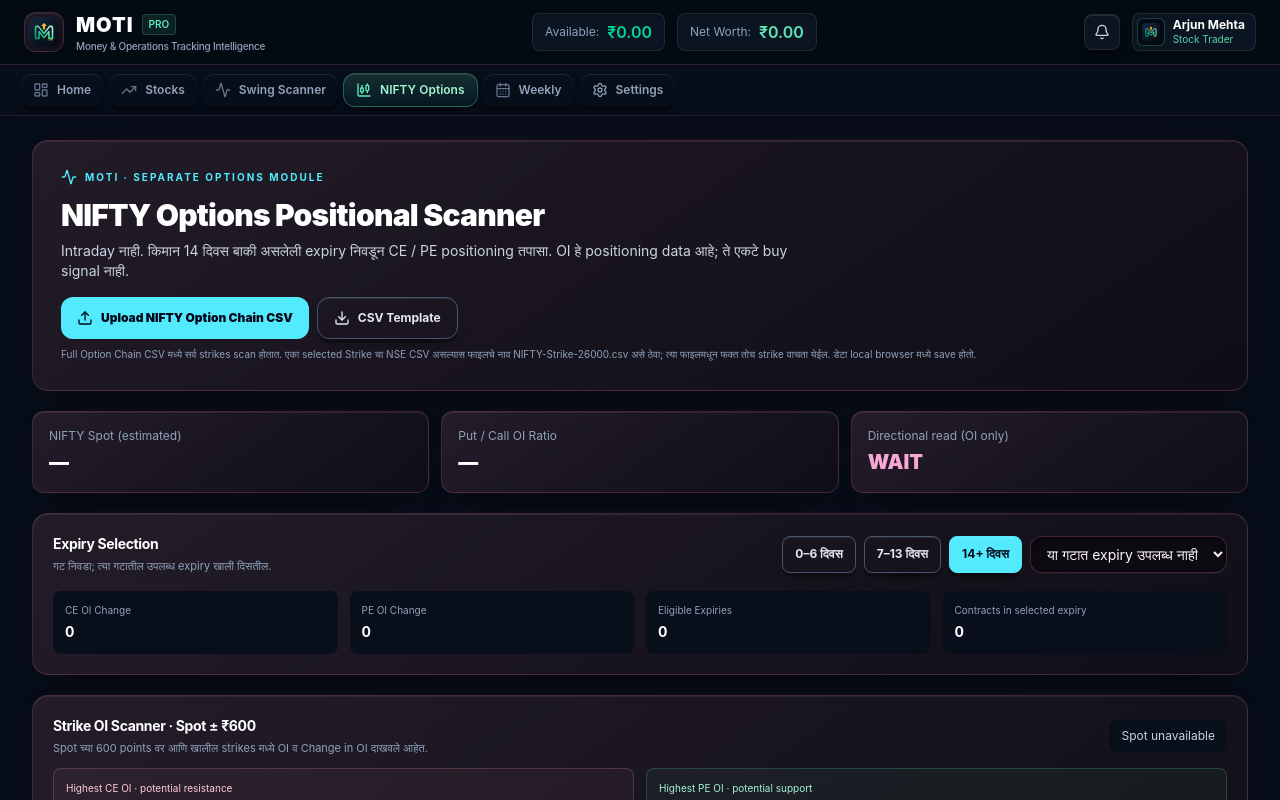
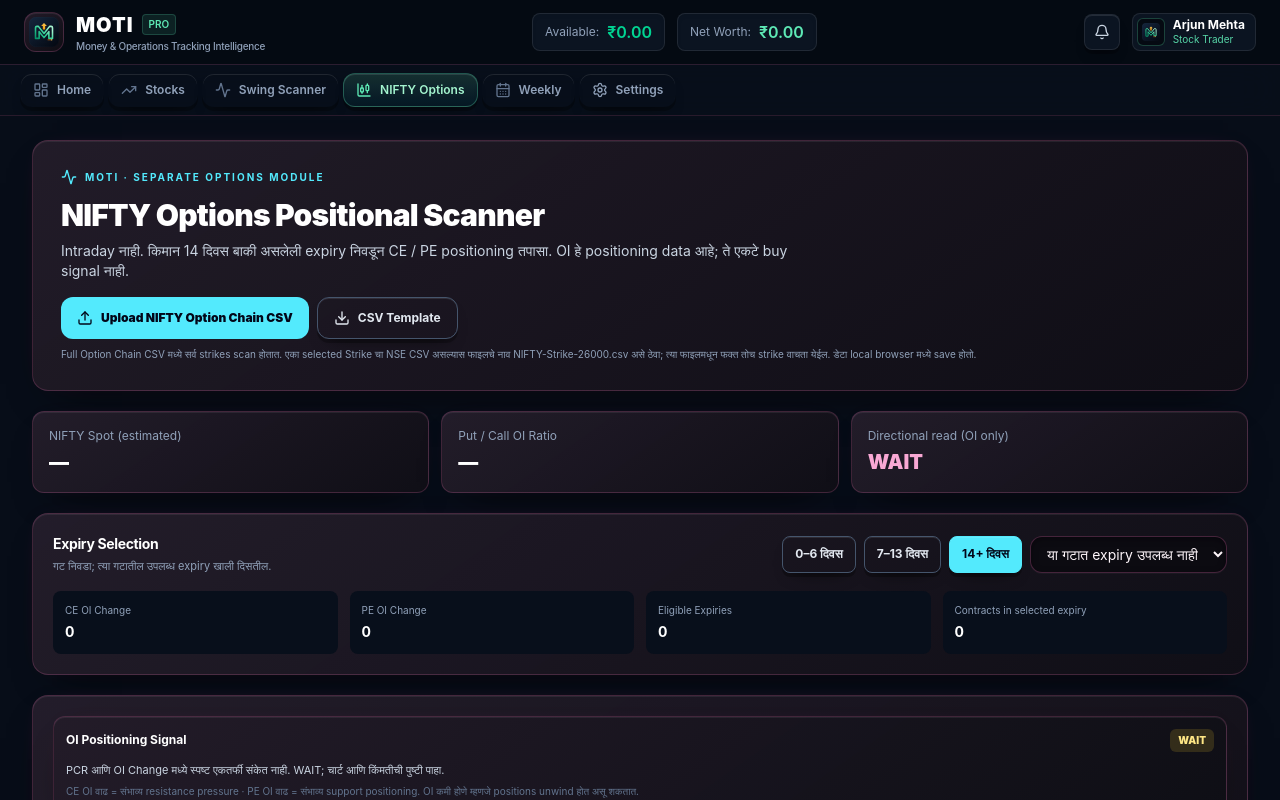
Before and after one commit to aarthak21-beep/MOTI-Money-Tracking-, a React (Vite) app: page / in a window 1280 px wide. Both pictures are taken after a click on the button "NIFTY Options". Shown: the top 800 px of the page. Built offline with nearby package versions, Linux system fonts and the light colour scheme.

Commit message:
Add NIFTY OI positioning signal panel (#82)

```diff
--- a/src/views/NiftyOptionsScannerView.tsx
+++ b/src/views/NiftyOptionsScannerView.tsx
@@ -144,7 +144,7 @@ export const NiftyOptionsScannerView: React.FC = () => {
     const ceChg = ce.reduce((s, r) => s + r.changeOi, 0);
     const peChg = pe.reduce((s, r) => s + r.changeOi, 0);
     const pcr = ceOi ? peOi / ceOi : 0;
-    const bias = pcr >= 1.1 && peChg > ceChg ? 'CE BIAS' : pcr <= 0.9 && ceChg > peChg ? 'PE BIAS' : 'WAIT';
+    const bias = pcr >= 1.1 && peChg > ceChg ? 'BULLISH' : pcr <= 0.9 && ceChg > peChg ? 'BEARISH' : 'WAIT';
     const spot = chain.length ? chain[0].spot : 0;
     return { ceOi, peOi, ceChg, peChg, pcr, bias, spot };
   }, [chain]);
@@ -159,11 +159,12 @@ export const NiftyOptionsScannerView: React.FC = () => {
     }
     return Array.from(grouped.values()).sort((a, b) => a.strike - b.strike);
   }, [rangeRows]);
+  const classifiedStrikes = strikeStats.map(s => ({ ...s, signal: s.peChange > 0 && s.ceChange < 0 ? 'BULLISH · PE OI वाढ / CE OI कमी' : s.ceChange > 0 && s.peChange < 0 ? 'BEARISH · CE OI वाढ / PE OI कमी' : s.ceChange > 0 && s.peChange > 0 ? 'MIXED · दोन्ही OI वाढ' : s.ceChange < 0 && s.peChange < 0 ? 'UNWINDING · दोन्ही OI कमी' : 'NEUTRAL · स्पष्ट संकेत नाही', signalType: s.peChange > 0 && s.ceChange < 0 ? 'bullish' : s.ceChange > 0 && s.peChange < 0 ? 'bearish' : 'neutral' }));
   const maxCe = [...strikeStats].sort((a, b) => b.ceOi - a.ceOi)[0];
   const maxPe = [...strikeStats].sort((a, b) => b.peOi - a.peOi)[0];
   const candidates = useMemo(() => {
     if (!chain.length || summary.bias === 'WAIT') return [];
-    const type = summary.bias === 'CE BIAS' ? 'CE' : 'PE';
+    const type = summary.bias === 'BULLISH' ? 'CE' : 'PE';
     return rangeRows.filter(r => r.type === type).sort((a, b) => b.changeOi - a.changeOi).slice(0, 5);
   }, [chain, rangeRows, summary]);
   const handleUpload = async (file?: File) => {
@@ -210,7 +211,7 @@ export const NiftyOptionsScannerView: React.FC = () => {
     <div className="grid gap-3 sm:grid-cols-3">
       <div className="rounded-xl border border-[#1e2e4f] bg-[#0d1527] p-4"><p className="text-xs text-slate-400">NIFTY Spot (estimated)</p><p className="mt-1 text-xl font-black text-white">{summary.spot ? fmt(summary.spot) : '—'}</p></div>
       <div className="rounded-xl border border-[#1e2e4f] bg-[#0d1527] p-4"><p className="text-xs text-slate-400">Put / Call OI Ratio</p><p className="mt-1 text-xl font-black text-white">{summary.pcr ? summary.pcr.toFixed(2) : '—'}</p></div>
-      <div className="rounded-xl border border-[#1e2e4f] bg-[#0d1527] p-4"><p className="text-xs text-slate-400">Directional read (OI only)</p><p className={'mt-1 text-xl font-black ' + (summary.bias === 'CE BIAS' ? 'text-emerald-300' : summary.bias === 'PE BIAS' ? 'text-rose-300' : 'text-amber-300')}>{summary.bias}</p></div>
+      <div className="rounded-xl border border-[#1e2e4f] bg-[#0d1527] p-4"><p className="text-xs text-slate-400">Directional read (OI only)</p><p className={'mt-1 text-xl font-black ' + (summary.bias === 'BULLISH' ? 'text-emerald-300' : summary.bias === 'BEARISH' ? 'text-rose-300' : 'text-amber-300')}>{summary.bias}</p></div>
     </div>
 
     <div className="rounded-2xl border border-[#1e2e4f] bg-[#0d1527] p-4 sm:p-5">
@@ -232,12 +233,13 @@ export const NiftyOptionsScannerView: React.FC = () => {
     </div>
 
     <div className="rounded-2xl border border-[#1e2e4f] bg-[#0d1527] p-4 sm:p-5">
+      <div className="mb-4 rounded-xl border border-[#263958] bg-[#080f1b] p-3"><div className="flex flex-wrap items-center justify-between gap-2"><span className="text-xs font-bold text-white">OI Positioning Signal</span><span className={'rounded-md px-2 py-1 text-[10px] font-black ' + (summary.bias === 'BULLISH' ? 'bg-emerald-300/15 text-emerald-200' : summary.bias === 'BEARISH' ? 'bg-rose-300/15 text-rose-200' : 'bg-amber-300/15 text-amber-200')}>{summary.bias}</span></div><p className="mt-2 text-[11px] leading-5 text-slate-300">{summary.bias === 'BULLISH' ? 'PCR 1.10 किंवा अधिक आणि PE OI Change हा CE पेक्षा जास्त: bullish positioning चा संकेत. CE खरेदीचा आदेश नाही.' : summary.bias === 'BEARISH' ? 'PCR 0.90 किंवा कमी आणि CE OI Change हा PE पेक्षा जास्त: bearish positioning चा संकेत. PE खरेदीचा आदेश नाही.' : 'PCR आणि OI Change मध्ये स्पष्ट एकतर्फी संकेत नाही. WAIT; चार्ट आणि किंमतीची पुष्टी पाहा.'}</p><p className="mt-1 text-[10px] text-slate-500">CE OI वाढ = संभाव्य resistance pressure · PE OI वाढ = संभाव्य support positioning. OI कमी होणे म्हणजे positions unwind होत असू शकतात.</p></div>
       <div className="flex flex-wrap items-center justify-between gap-2"><div><h2 className="text-sm font-bold text-white">Strike OI Scanner · Spot ± ₹600</h2><p className="mt-1 text-[11px] text-slate-400">Spot च्या 600 points वर आणि खालील strikes मध्ये OI व Change in OI दाखवले आहेत.</p></div><span className="rounded-lg bg-[#080f1b] px-3 py-2 text-xs text-slate-300">{summary.spot ? `₹${fmt(summary.spot - 600)} – ₹${fmt(summary.spot + 600)}` : 'Spot unavailable'}</span></div>
       <div className="mt-3 grid gap-3 sm:grid-cols-2">
         <div className="rounded-lg border border-rose-300/20 bg-rose-300/5 p-3"><p className="text-[10px] text-rose-200">Highest CE OI · potential resistance</p><p className="mt-1 text-lg font-black text-white">{maxCe ? fmt(maxCe.strike) : '—'}</p><p className="text-[11px] text-slate-400">{maxCe ? `OI ${fmt(maxCe.ceOi)} · Change ${fmt(maxCe.ceChange)}` : 'Range मध्ये data नाही'}</p></div>
         <div className="rounded-lg border border-emerald-300/20 bg-emerald-300/5 p-3"><p className="text-[10px] text-emerald-200">Highest PE OI · potential support</p><p className="mt-1 text-lg font-black text-white">{maxPe ? fmt(maxPe.strike) : '—'}</p><p className="text-[11px] text-slate-400">{maxPe ? `OI ${fmt(maxPe.peOi)} · Change ${fmt(maxPe.peChange)}` : 'Range मध्ये data नाही'}</p></div>
       </div>
-      {strikeStats.length ? <div className="mt-4 overflow-x-auto"><table className="w-full min-w-[760px] text-left text-xs"><thead className="text-[10px] uppercase text-slate-400"><tr>{['Strike','CE OI','CE Chg OI','CE Volume','PE OI','PE Chg OI','PE Volume'].map(x => <th key={x} className="px-3 py-2">{x}</th>)}</tr></thead><tbody className="divide-y divide-[#1e2e4f]">{strikeStats.map(s => <tr key={s.strike}><td className="px-3 py-2 font-bold text-white">{fmt(s.strike)}</td><td className="px-3 py-2">{fmt(s.ceOi)}</td><td className={'px-3 py-2 ' + (s.ceChange >= 0 ? 'text-emerald-300' : 'text-rose-300')}>{fmt(s.ceChange)}</td><td className="px-3 py-2">{fmt(s.ceVol)}</td><td className="px-3 py-2">{fmt(s.peOi)}</td><td className={'px-3 py-2 ' + (s.peChange >= 0 ? 'text-emerald-300' : 'text-rose-300')}>{fmt(s.peChange)}</td><td className="px-3 py-2">{fmt(s.peVol)}</td></tr>)}</tbody></table></div> : <div className="mt-4 rounded-xl border border-amber-300/20 bg-amber-300/5 p-4 text-xs text-amber-100">या expiry साठी Spot ±600 range मधील पुरेसे strike rows नाहीत. पूर्ण Option Chain CSV upload करा; single-strike CSV ने इतर strikes शोधता येत नाहीत.</div>}
+      {strikeStats.length ? <div className="mt-4 overflow-x-auto"><table className="w-full min-w-[760px] text-left text-xs"><thead className="text-[10px] uppercase text-slate-400"><tr>{['Strike','CE OI','CE Chg OI','CE Volume','PE OI','PE Chg OI','PE Volume','OI Signal'].map(x => <th key={x} className="px-3 py-2">{x}</th>)}</tr></thead><tbody className="divide-y divide-[#1e2e4f]">{classifiedStrikes.map(s => <tr key={s.strike}><td className="px-3 py-2 font-bold text-white">{fmt(s.strike)}</td><td className="px-3 py-2">{fmt(s.ceOi)}</td><td className={'px-3 py-2 ' + (s.ceChange > 0 ? 'text-rose-300' : s.ceChange < 0 ? 'text-emerald-300' : 'text-slate-400')}>{fmt(s.ceChange)}</td><td className="px-3 py-2">{fmt(s.ceVol)}</td><td className="px-3 py-2">{fmt(s.peOi)}</td><td className={'px-3 py-2 ' + (s.peChange > 0 ? 'text-emerald-300' : s.peChange < 0 ? 'text-rose-300' : 'text-slate-400')}>{fmt(s.peChange)}</td><td className="px-3 py-2">{fmt(s.peVol)}</td><td className={'px-3 py-2 text-[10px] font-bold ' + (s.signalType === 'bullish' ? 'text-emerald-300' : s.signalType === 'bearish' ? 'text-rose-300' : 'text-amber-200')}>{s.signal}</td></tr>)}</tbody></table></div> : <div className="mt-4 rounded-xl border border-amber-300/20 bg-amber-300/5 p-4 text-xs text-amber-100">या expiry साठी Spot ±600 range मधील पुरेसे strike rows नाहीत. पूर्ण Option Chain CSV upload करा; single-strike CSV ने इतर strikes शोधता येत नाहीत.</div>}
     </div>
 
     <div className="rounded-2xl border border-[#1e2e4f] bg-[#0d1527] p-4 sm:p-5">
```
